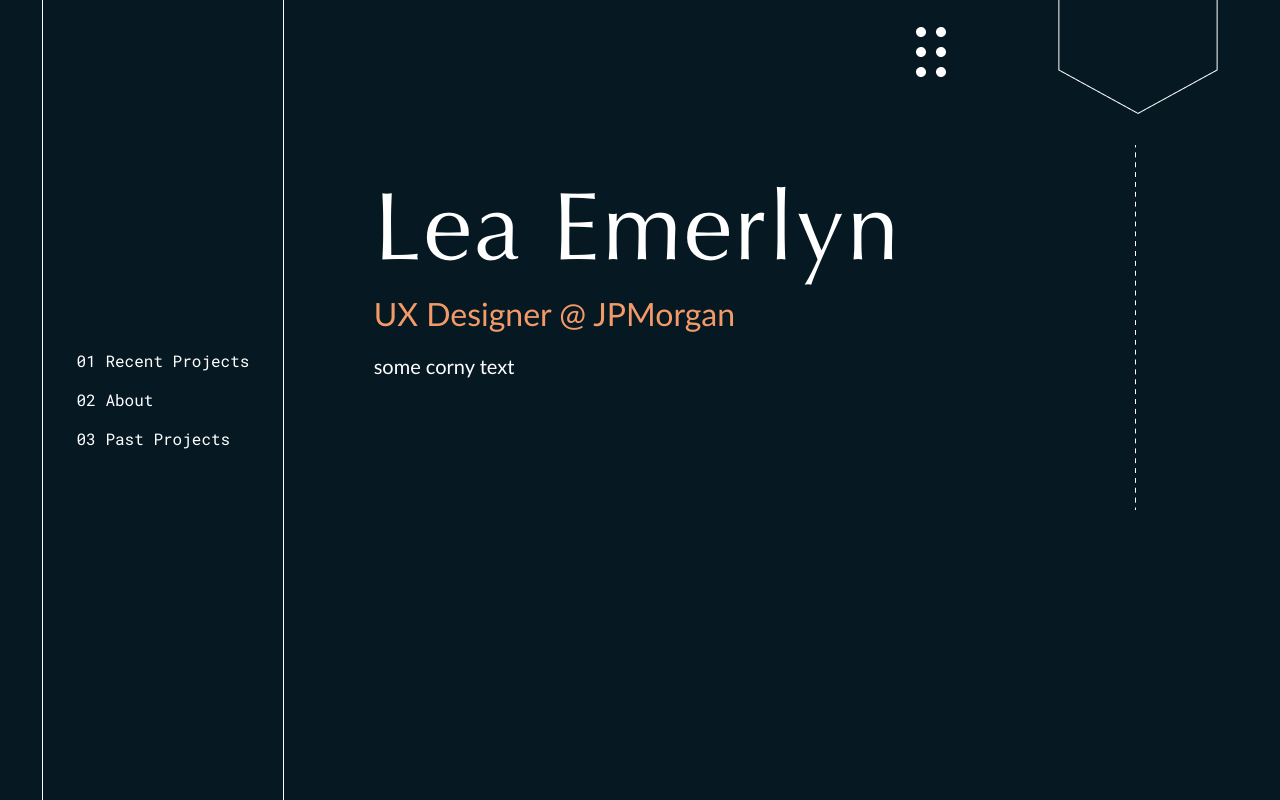
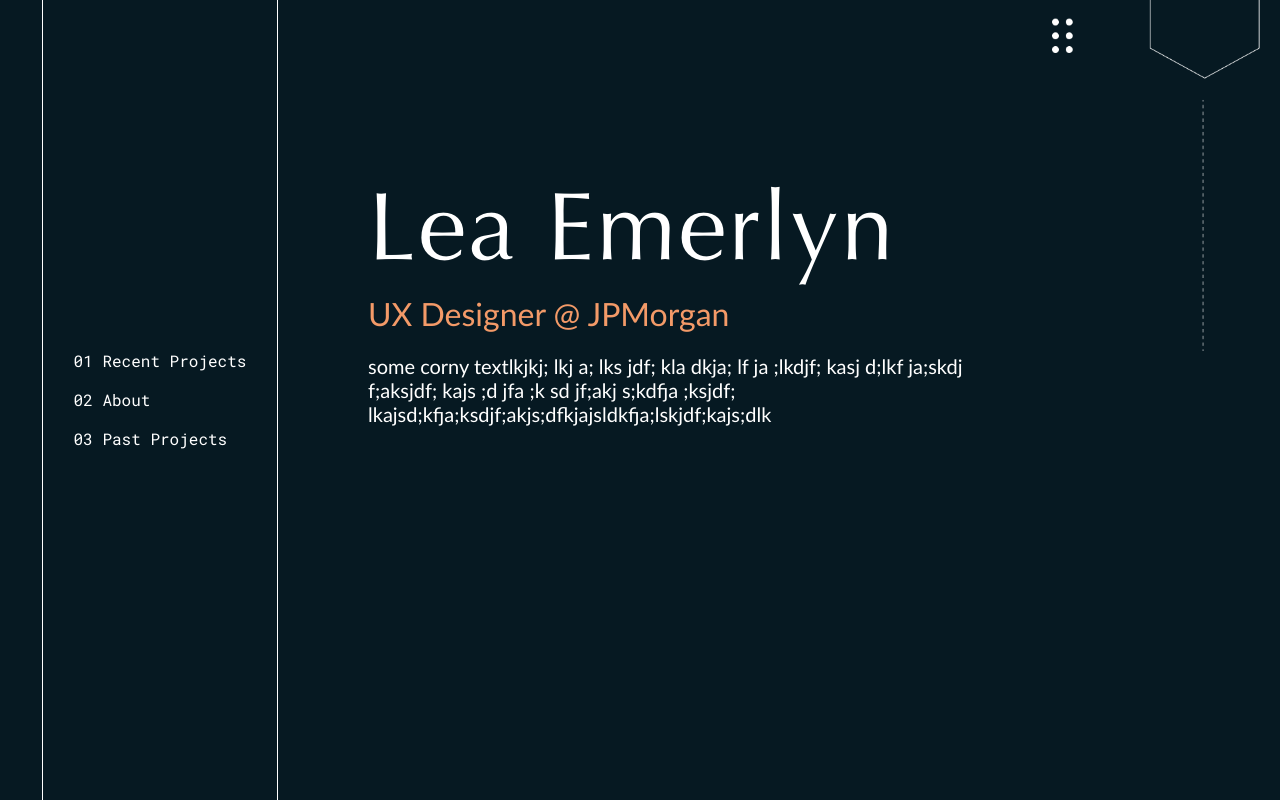
Before and after one commit to Leaemerlyn/portfolio2, a React (Create React App) app: page / in a window 1280 px wide. Built offline with nearby package versions, Linux system fonts and the light colour scheme.

Commit message:
nav and recent project

```diff
--- a/src/App.js
+++ b/src/App.js
@@ -5,9 +5,9 @@ import {RecentProjects} from './RecentProjects';
 
 function App() {
   return (
-    <div className="App">
+    <div className='App container-fluid'>
       <div className ='row'>
-        <div className ='col-lg-3'>
+        <div className ='col-lg-3 px-0'>
           <Nav />
         </div>
 
--- a/src/NameBanner.js
+++ b/src/NameBanner.js
@@ -5,7 +5,7 @@ export function NameBanner(){
         <>
             <header>Lea Emerlyn</header>
             <h1>UX Designer @ JPMorgan</h1>
-            <h2>some corny text</h2>
+            <h2>some corny textlkjkj; lkj a; lks jdf; kla dkja; lf ja ;lkdjf; kasj d;lkf ja;skdj  f;aksjdf; kajs ;d jfa ;k sd jf;akj  s;kdfja ;ksjdf;  lkajsd;kfja;ksdjf;akjs;dfkjajsldkfja;lskjdf;kajs;dlk</h2>
         </>
     )
 }
--- a/src/Nav.css
+++ b/src/Nav.css
@@ -4,8 +4,8 @@
     border-left: 1.5px solid white;
     border-right: 1.5px solid white;
     height: 100vh;
-    margin: 0% 13%;
     width: 100%;
+    margin: 0% calc(max(13% - max((300px - 100%), 0px)*0.25, 0px));
 }
 
 .center-block{
@@ -34,16 +34,13 @@
 #navButton{
     position: absolute;
     top: 20px;
-
 }
 
 .navContainer{
     width: 100%;
     height: 100vh;
-    min-width: 300px;
-    max-width: 450px;
-    position: absolute;
-    z-index: 10;
+    position: sticky;
+    top: 0;
     background-color: #061922;
 }
 
@@ -58,10 +55,18 @@
 }
 
 @media only screen and (max-width: 992px){
+    .no-scroll{
+        overflow:hidden;
+    }
+
     #myNavIcon{
         height: 3em;
         width: 3em;
         margin: 0;
+    }
+
+    .navbar-toggler:focus{
+        box-shadow: 0;
     }
 
     .nav-link{
@@ -89,6 +94,10 @@
     .navContainer{
         width: 0%;
         min-width: 0;
+        z-index: 10;
+        height: 100%;
+        position: fixed;
+        top: 0px;
     }
 
     .navContainerExpanded{
--- a/src/Nav.js
+++ b/src/Nav.js
@@ -12,10 +12,17 @@ export function Nav(){
     const[visible, setVisible] = useState(false);
     return (
         <>
-            <nav className = 'navbar navbar-expand-lg navContainer'>
+            <nav className = 'navbar navbar-expand-lg navContainer mx-0'>
                 <button id = 'navButton' onClick ={
                     ()=> {
                         const newVisible = !visible;
+                        if( newVisible )
+                        {
+                            document.getElementsByTagName('body')[0].classList.add('no-scroll');
+                        }
+                        else {
+                            document.getElementsByTagName('body')[0].classList.remove('no-scroll');
+                        }
                         setVisible(newVisible);
                             const navContainer = document.getElementsByClassName('navContainer')[0];
                             navContainer.classList.toggle('navContainerExpanded');
--- a/src/RecentProjects.css
+++ b/src/RecentProjects.css
@@ -1,12 +1,13 @@
 .main-width{
-    max-width: 1392px;
-    width: 80%;
-    margin: 180px 5%;
+    padding: 180px 5%;
 }
 
 #decoration{
-    position: fixed;
+    position: sticky;
+    top: 0;
     right: 50px;
+    width: 100%;
+    padding-right: 0;
 }
 
 @media only screen and (max-width: 992px){
--- a/src/RecentProjects.js
+++ b/src/RecentProjects.js
@@ -4,10 +4,14 @@ import {NameBanner} from './NameBanner';
 export function RecentProjects() {
     return(
         <>
-            <img src ={require('./decoration.png')} id= 'decoration'/>
-            <div className = 'main-width'>
-                <NameBanner />
+            <div className = 'row'>
+                <div className = 'main-width col-lg-9'>
+                    <NameBanner />
 
+                </div>
+                <div className="col-lg-3">
+                <img src ={require('./decoration.png')} id= 'decoration'/>
+                </div>
             </div>
         </>
     )
```
